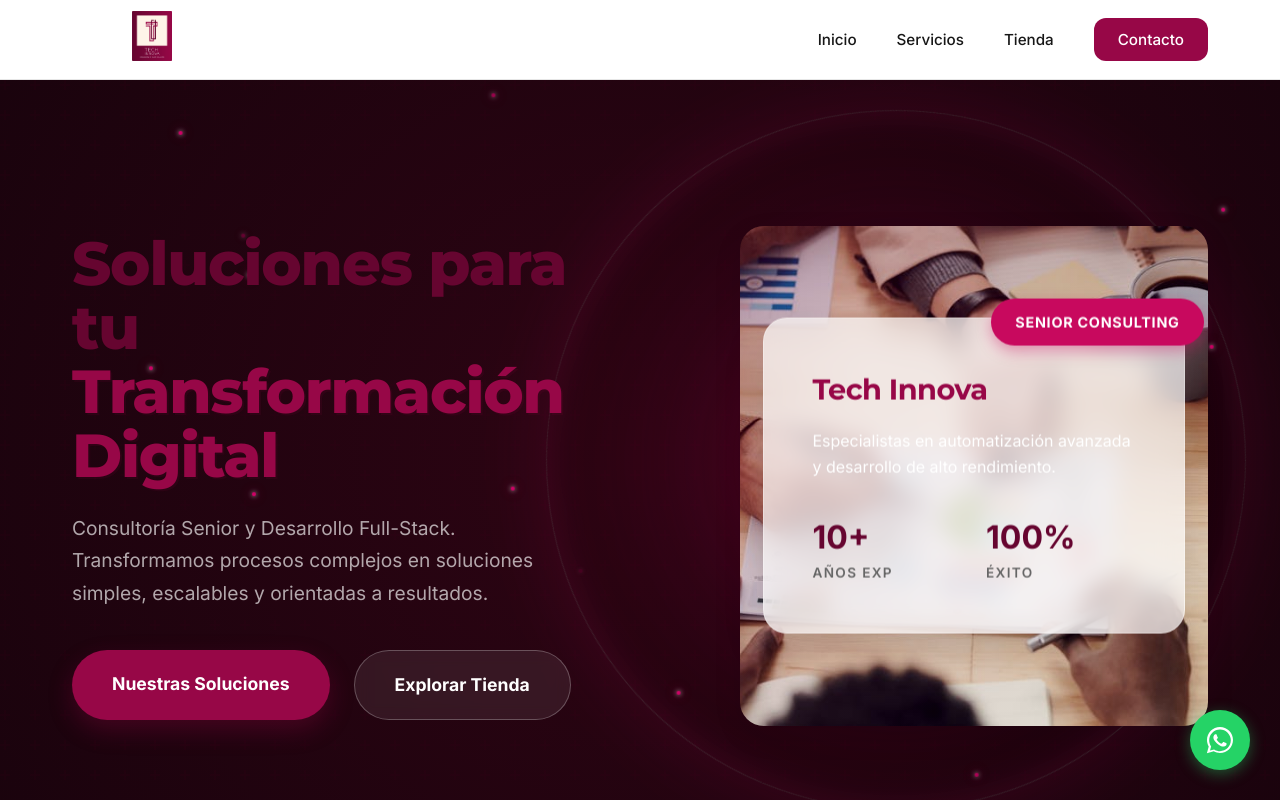
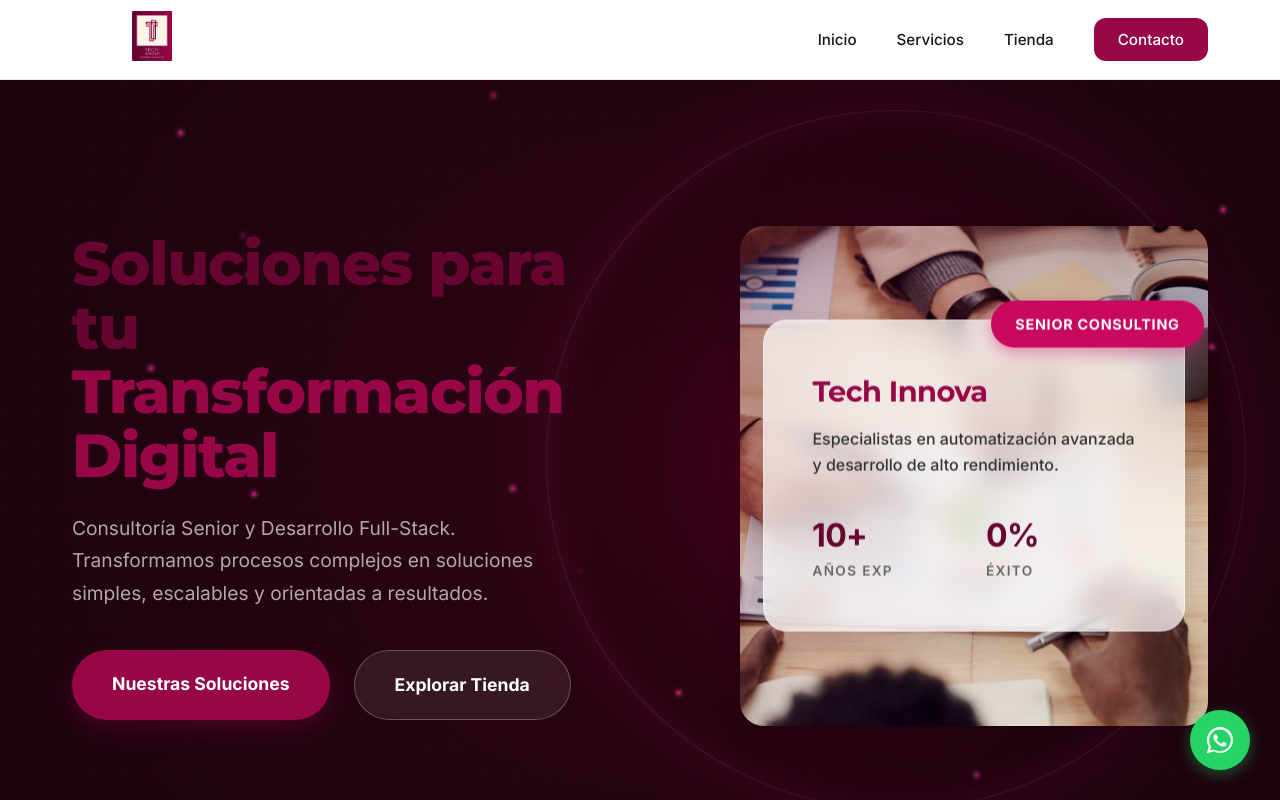
Before and after one commit to techinnovareg-lgtm/WebTechInnova, a Next.js app: page / in a window 1280 px wide. Shown: the top 800 px of the page. Built offline with nearby package versions, Linux system fonts and the light colour scheme; no server answers.

Commit message:
feat: animación conteo hero stats + contraste texto glass card

```diff
--- a/src/components/sections/Hero.module.css
+++ b/src/components/sections/Hero.module.css
@@ -389,8 +389,15 @@
 
 .cardContent h3 {
     font-size: 1.8rem;
-    margin-bottom: 1rem;
+    margin-bottom: 0.75rem;
     color: var(--primary);
+}
+
+.cardContent p {
+    font-size: 1rem;
+    color: #333;
+    line-height: 1.6;
+    font-weight: 500;
 }
 
 .statsGrid {
@@ -406,8 +413,22 @@
 
 .statNumber {
     font-size: 2rem;
-    font-weight: 800;
+    font-weight: 900;
     color: var(--contrast);
+    letter-spacing: -0.02em;
+    animation: statPop 0.4s cubic-bezier(0.175, 0.885, 0.32, 1.275) both;
+}
+
+@keyframes statPop {
+    from {
+        transform: scale(0.6);
+        opacity: 0;
+    }
+
+    to {
+        transform: scale(1);
+        opacity: 1;
+    }
 }
 
 .statLabel {
--- a/src/components/sections/Hero.tsx
+++ b/src/components/sections/Hero.tsx
@@ -1,7 +1,43 @@
+"use client";
+
 import Link from 'next/link';
+import { useEffect, useRef, useState } from 'react';
 import styles from './Hero.module.css';
 
+function useCountUp(target: number, duration: number = 1800, startOnMount: boolean = true) {
+    const [count, setCount] = useState(0);
+    const [started, setStarted] = useState(false);
+    const ref = useRef<HTMLDivElement>(null);
+
+    useEffect(() => {
+        if (!startOnMount) return;
+        const observer = new IntersectionObserver(
+            ([entry]) => { if (entry.isIntersecting) { setStarted(true); observer.disconnect(); } },
+            { threshold: 0.4 }
+        );
+        if (ref.current) observer.observe(ref.current);
+        return () => observer.disconnect();
+    }, [startOnMount]);
+
+    useEffect(() => {
+        if (!started) return;
+        let start = 0;
+        const step = Math.ceil(target / (duration / 16));
+        const timer = setInterval(() => {
+            start += step;
+            if (start >= target) { setCount(target); clearInterval(timer); }
+            else setCount(start);
+        }, 16);
+        return () => clearInterval(timer);
+    }, [started, target, duration]);
+
+    return { count, ref };
+}
+
 const Hero = () => {
+    const years = useCountUp(10);
+    const success = useCountUp(100, 2200);
+
     return (
         <section className={styles.hero} id="inicio">
             <div className={styles.neuralPortal}>
@@ -10,7 +46,7 @@ const Hero = () => {
             </div>
             <div className={styles.dataWave}>
                 {[...Array(20)].map((_, i) => (
-                    <div key={i} className={`${styles.waveDot} ${styles[`d${i + 1}`]}`}></div>
+                    <div key={i} className={`${styles.waveDot} ${styles[`d${i + 1}` as keyof typeof styles]}`}></div>
                 ))}
             </div>
             <div className={`container ${styles.container}`}>
@@ -40,18 +76,18 @@ const Hero = () => {
                         />
                         <div className={styles.imageOverlay}></div>
                     </div>
-                    <div className={styles.glassCard}>
+                    <div className={styles.glassCard} ref={years.ref}>
                         <div className={styles.floatingBadge}>SENIOR CONSULTING</div>
                         <div className={styles.cardContent}>
                             <h3>Tech Innova</h3>
                             <p>Especialistas en automatización avanzada y desarrollo de alto rendimiento.</p>
                             <div className={styles.statsGrid}>
                                 <div className={styles.statItem}>
-                                    <span className={styles.statNumber}>10+</span>
+                                    <span className={styles.statNumber}>{years.count}+</span>
                                     <span className={styles.statLabel}>Años Exp</span>
                                 </div>
                                 <div className={styles.statItem}>
-                                    <span className={styles.statNumber}>100%</span>
+                                    <span className={styles.statNumber}>{success.count}%</span>
                                     <span className={styles.statLabel}>Éxito</span>
                                 </div>
                             </div>
@@ -63,5 +99,4 @@ const Hero = () => {
     );
 };
 
-
 export default Hero;
```
